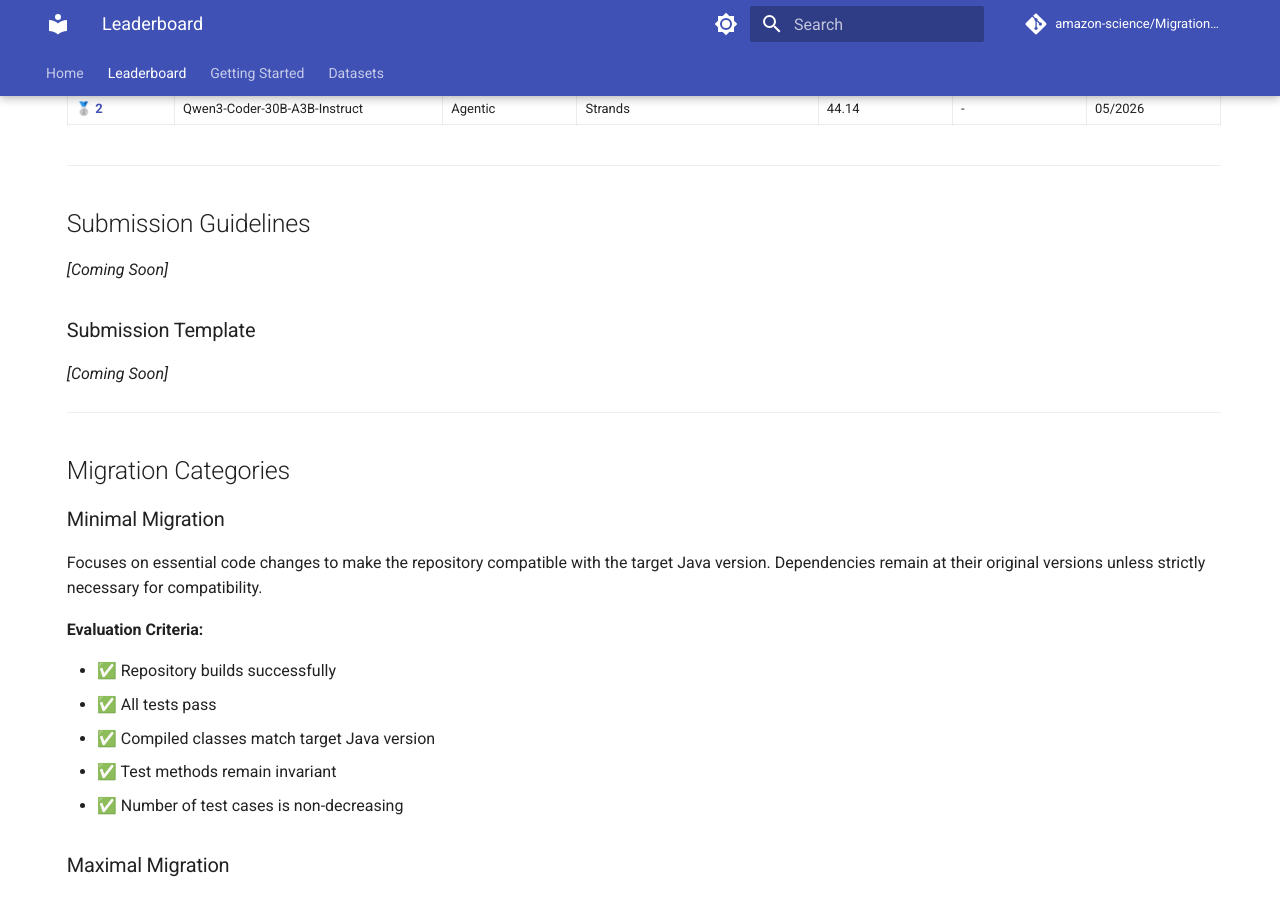
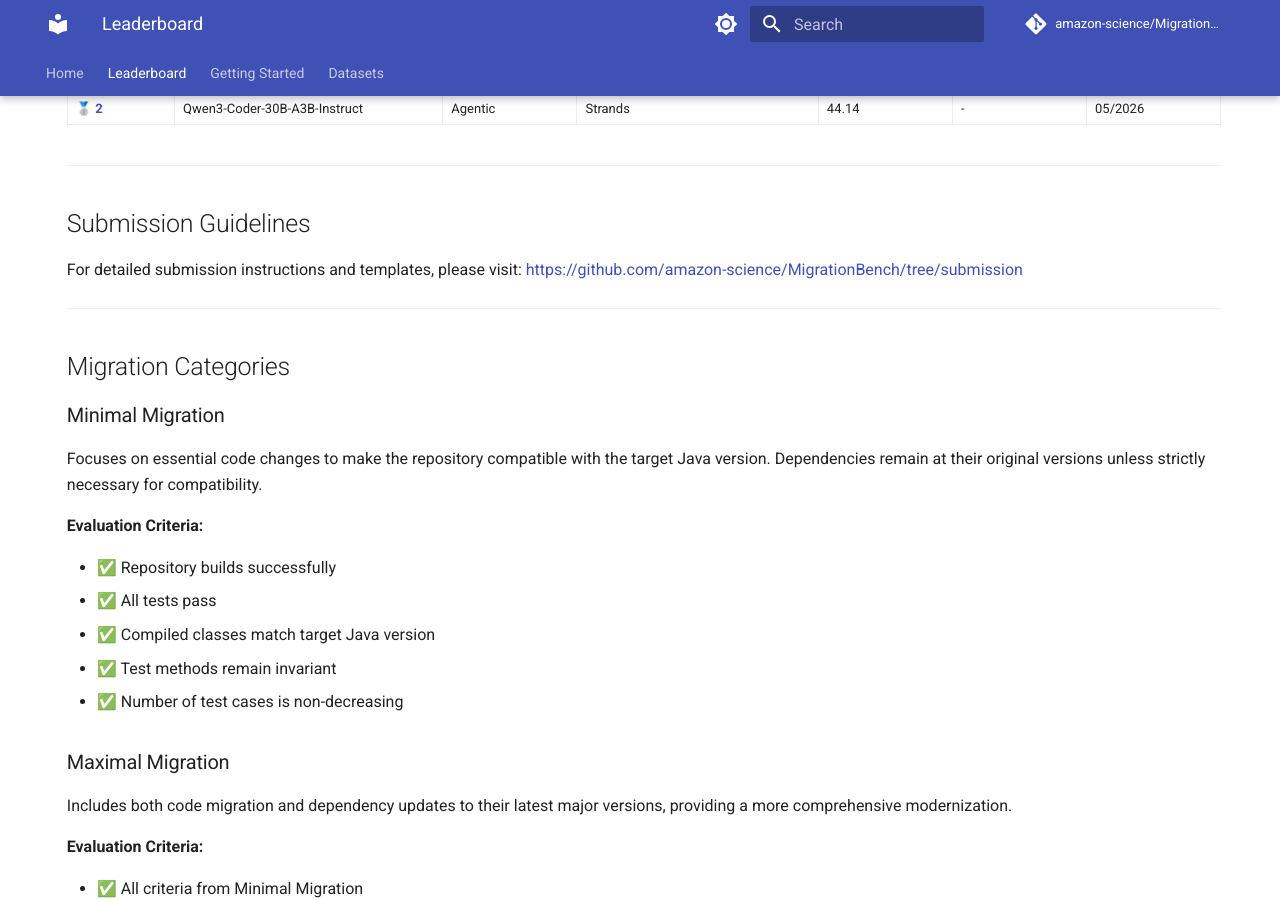
Before and after one commit to amazon-science/MigrationBench, an MkDocs documentation site: the page built from docs/leaderboard.md, in a window 1280 px wide and 900 px high, scrolled down 947 px. Built offline with MkDocs 1.6.1 and Material for MkDocs 9.7.7, drawn with Linux system fonts in a browser that asks for light colours; comment, search, counter and statistics services are not loaded.

Commit message:
add submission guidelines (#24)

```diff
--- a/docs/leaderboard.md
+++ b/docs/leaderboard.md
@@ -42,11 +42,8 @@ This page tracks the performance of various models and approaches on the Migrati
 
 ## Submission Guidelines
 
-*[Coming Soon]*
-
-### Submission Template
-
-*[Coming Soon]*
+For detailed submission instructions and templates, please visit:
+[https://github.com/amazon-science/MigrationBench/tree/submission](https://github.com/amazon-science/MigrationBench/tree/submission)
 
 
 ---
```
